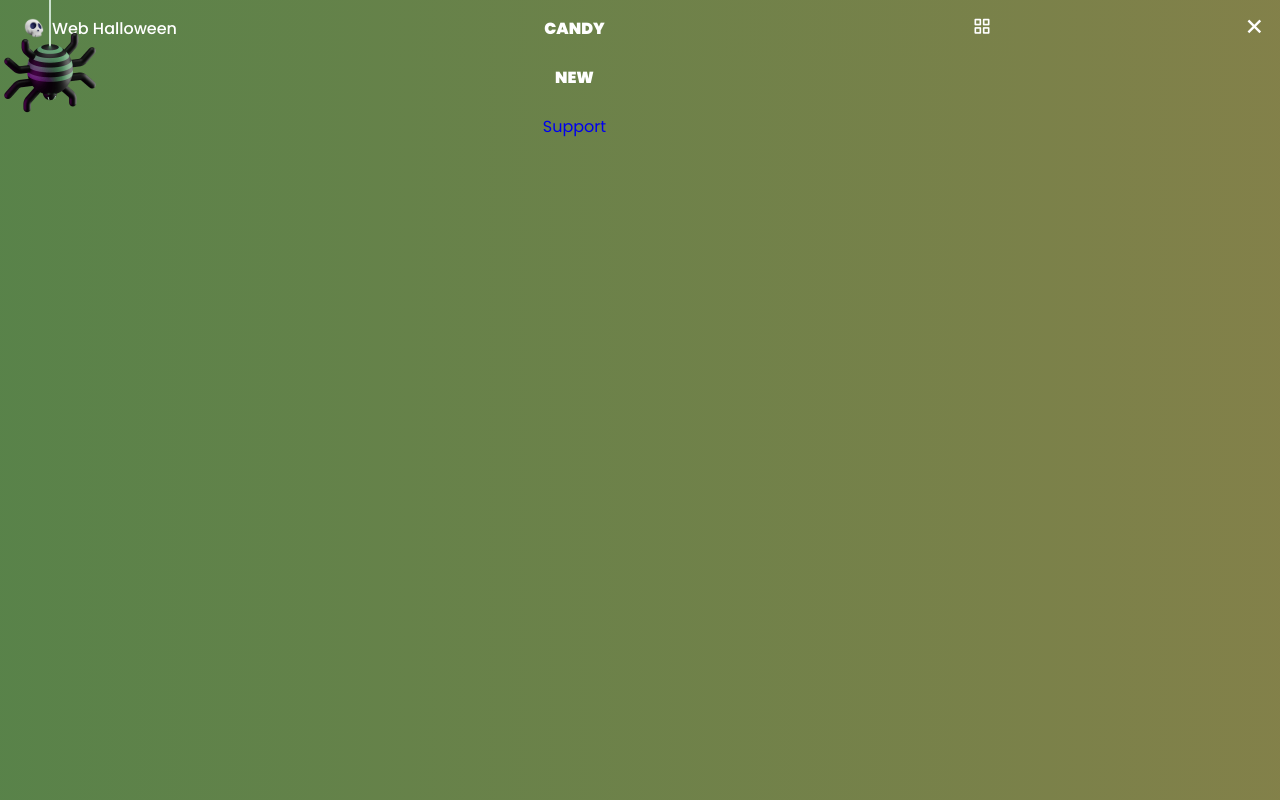
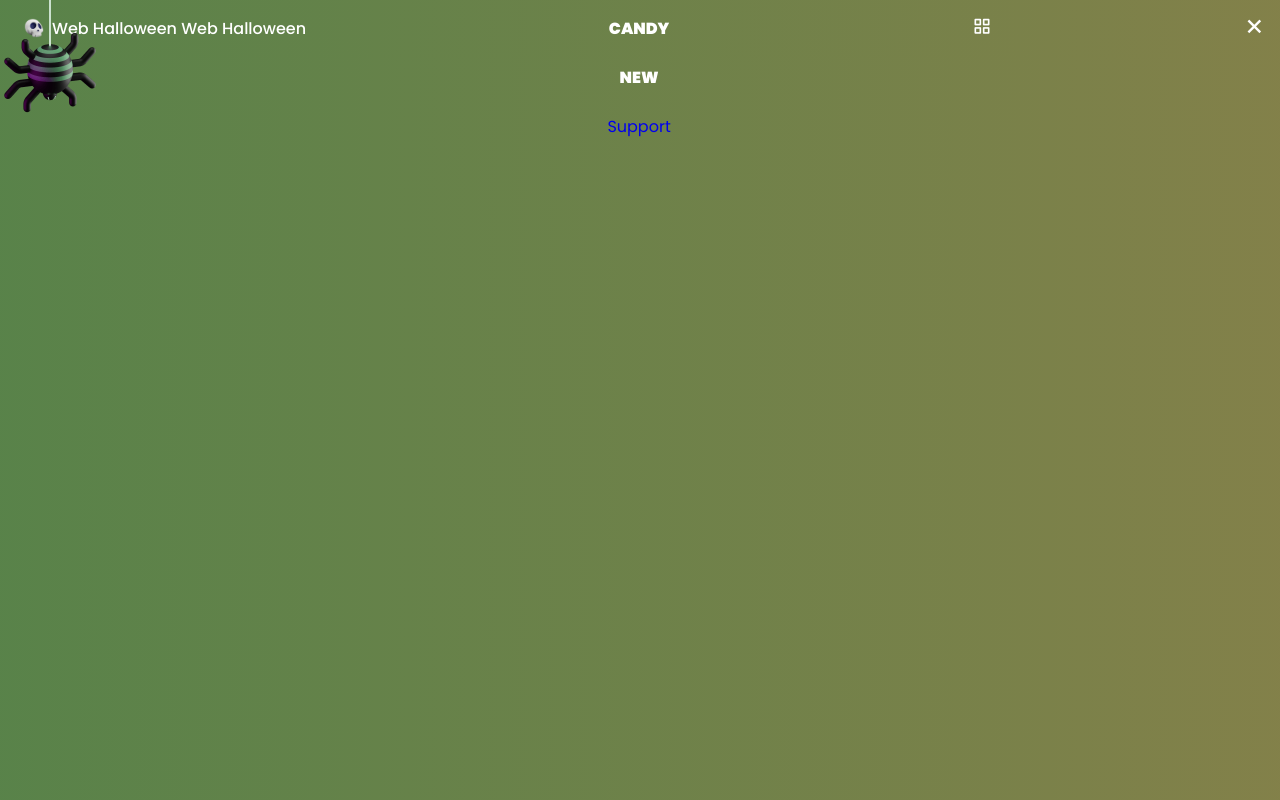
Before and after one commit to Lena05k/web-Halloween, a website: page index.html in a window 1280 px wide. Drawn offline with nearby package versions, Linux system fonts and the light colour scheme.

Commit message:
Add text

```diff
--- a/index.html
+++ b/index.html
@@ -16,7 +16,7 @@
             <nav class="nav container">
                 <a href="#" class="nav__logo">
                     <img src="src/img/logo.png" alt="" class="nav__logo-img">
-                   Web Halloween
+                   Web Halloween  Web Halloween
                 </a>
                 <div class="nav__menu" id="nav-menu">
                     <ul class="nav__list">
```
